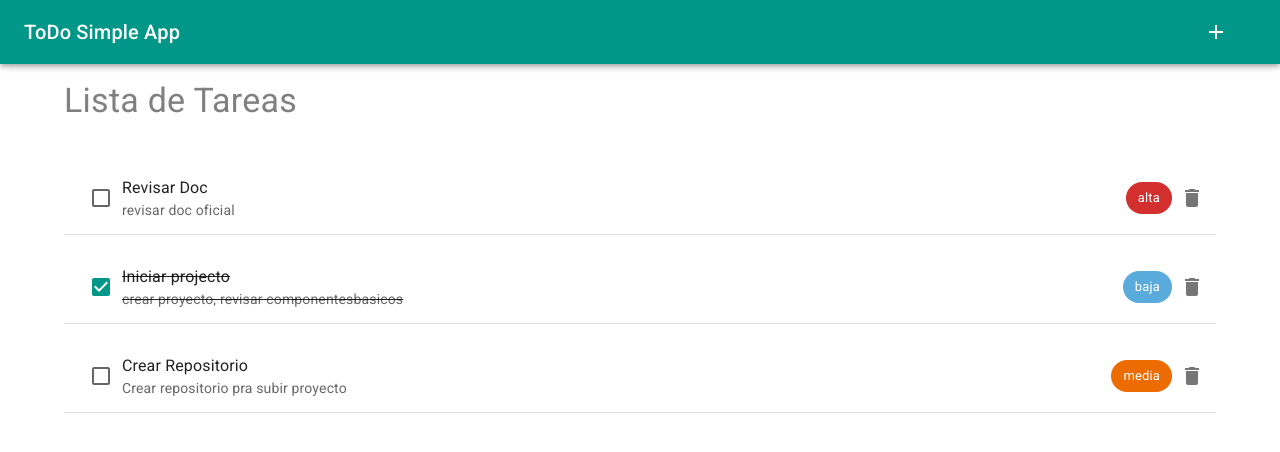
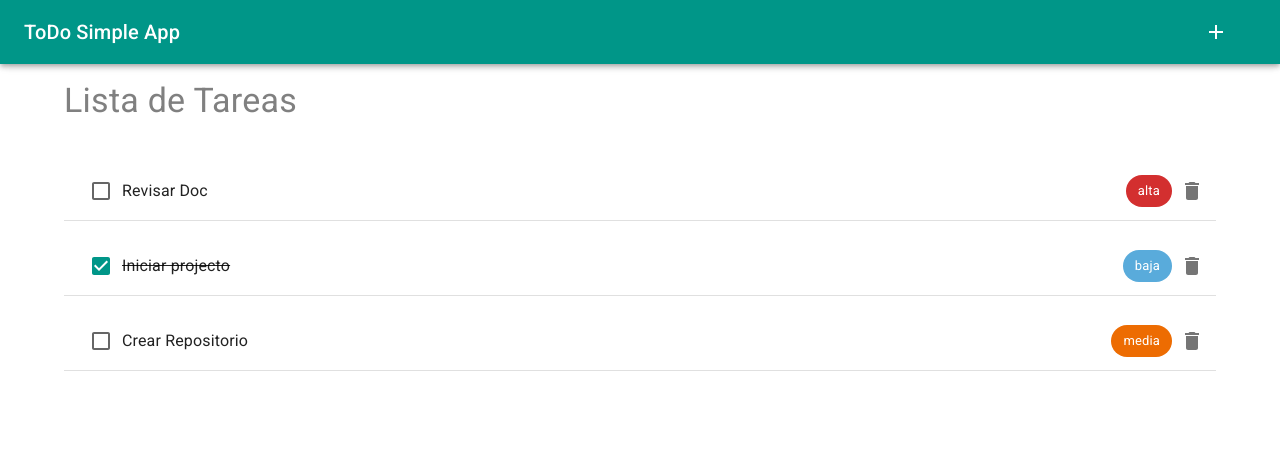
Before and after one commit to k4ren/ToDoApp, a React (Vite) app: page / in a window 1280 px wide. Shown: the top 452 px of the page. Built offline with nearby package versions, Linux system fonts and the light colour scheme.

Commit message:
fix vistas home y registro

```diff
--- a/src/pages/Home.jsx
+++ b/src/pages/Home.jsx
@@ -6,13 +6,13 @@ import { useState } from "react";
 export default function Home() {
 
   const [todos, setTodos] = useState([
-    { id: 1, titulo: "Revisar Doc", estado: false, descipcion: 'revisar doc oficial', prioridad:'alta'},
-    { id: 2, titulo: "Iniciar projecto", estado: true, descipcion: 'crear proyecto, revisar componentesbasicos', prioridad:'baja'},
-    { id: 3, titulo: "Crear Repositorio", estado: false, descipcion: 'Crear repositorio pra subir proyecto', prioridad:'media'},
+    { id: 1, titulo: "Revisar Doc", estado: false, descripcion: 'revisar doc oficial', prioridad:'alta'},
+    { id: 2, titulo: "Iniciar projecto", estado: true, descripcion: 'crear proyecto, revisar componentesbasicos', prioridad:'baja'},
+    { id: 3, titulo: "Crear Repositorio", estado: false, descripcion: 'Crear repositorio pra subir proyecto', prioridad:'media'},
   ]);
 
+  /* cambio de estado tarea */
   const handleToggle = (id) => {
-    // cambio de estado tarea
     setTodos((prevTodos) =>
       prevTodos.map((todo) =>
         todo.id === id ? { ...todo, estado: !todo.estado } : todo
--- a/src/pages/Registro.jsx
+++ b/src/pages/Registro.jsx
@@ -8,7 +8,7 @@ export default function Registro() {
   const { enqueueSnackbar } = useSnackbar();
   const [formData, setFormData] = useState({
     titulo: "",
-    description: "",
+    descripcion: "",
     estado: "",
   });
 
@@ -47,8 +47,8 @@ export default function Registro() {
 
       <TextField
         label="Descripción"
-        name="description"
-        value={formData.description}
+        name="descripcion"
+        value={formData.descripcion}
         onChange={handleChange}
         fullWidth
         margin="normal"
```
